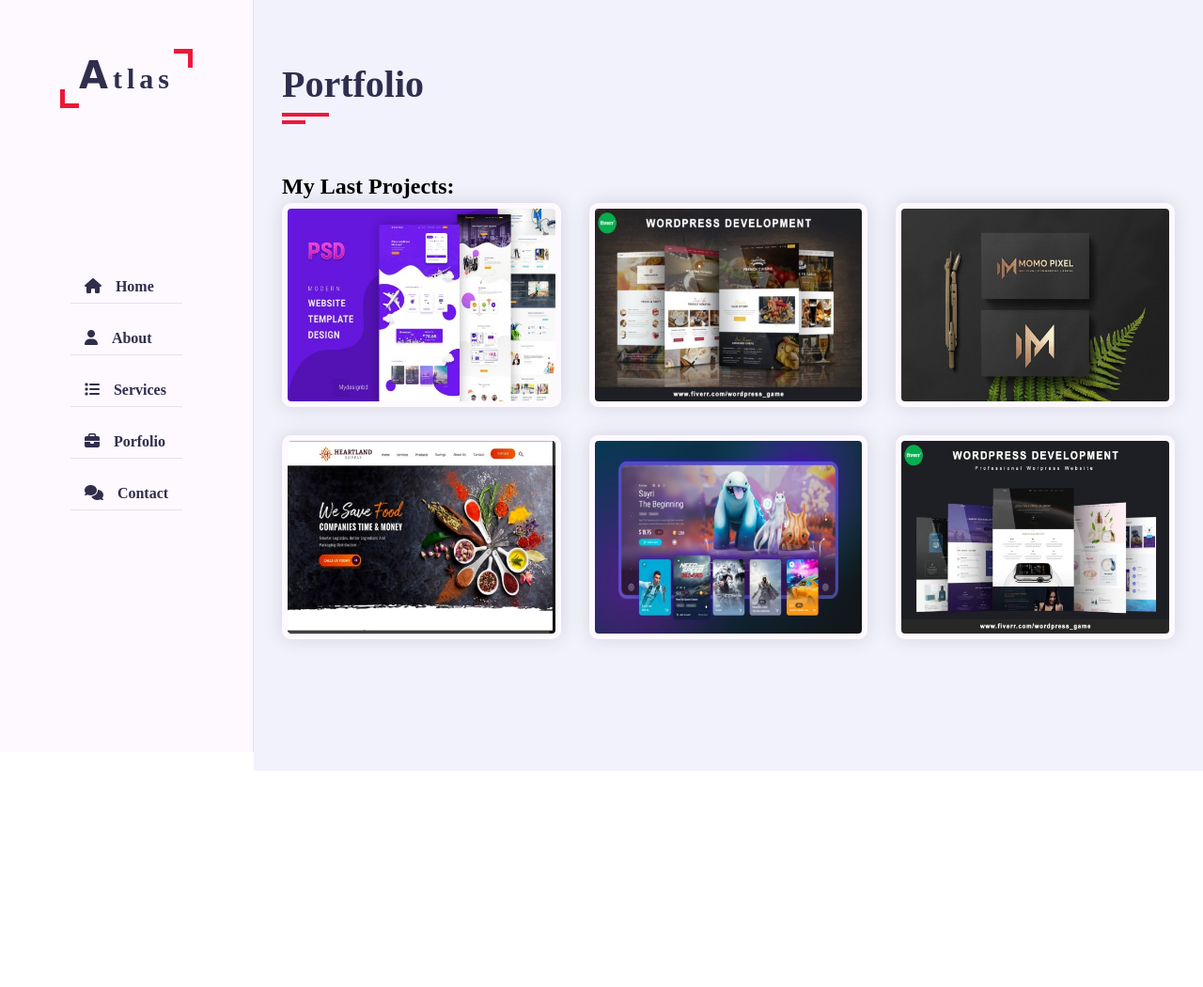
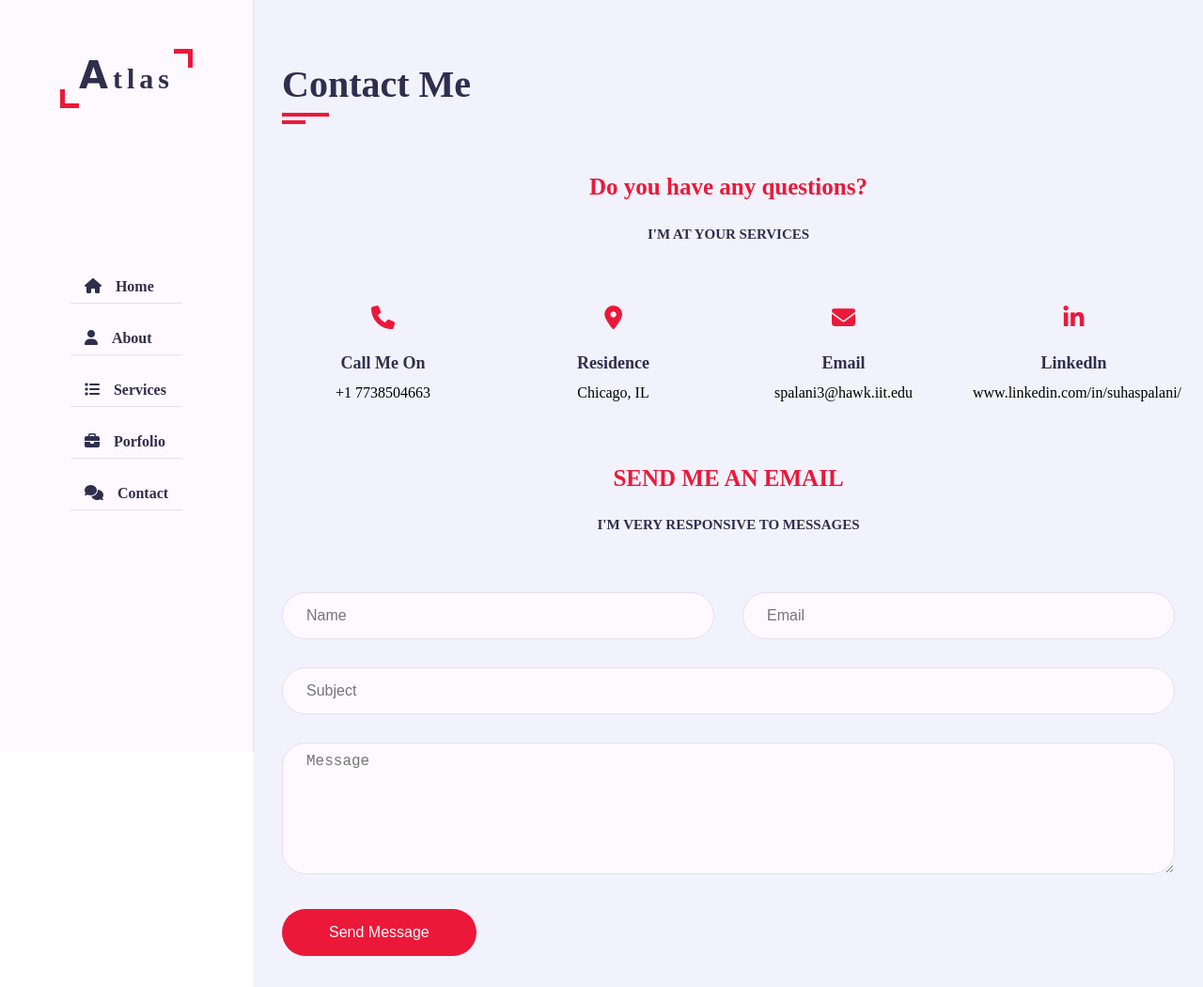
Before and after one commit to SuhasPalani/suhas-portfolio, a plain HTML site: page index.html in a window 1280 px wide. Shown: the top 1050 px of the page at 94% size. Before the commit the page ends 820 px from the top, so only its background shows below. Drawn offline with Linux system fonts and the light colour scheme; a web font is replaced by a local one.

Commit message:
end of contact section

```diff
--- a/css/style.css
+++ b/css/style.css
@@ -633,3 +633,97 @@ h3.my-profession {
   width: 100%;
   display: block;
 }
+
+/* contact */
+.contact-title
+{
+  color: var(--skin-color);
+  text-align: center;
+  font-size: 25px;
+  margin-bottom: 20px;
+}
+.contact-sub-title
+{
+  color: var(--text-black-900);
+  text-align: center;
+  font-size: 15px;
+  margin-bottom: 60px;
+}
+
+.contact .contact-info-item
+{
+  flex: 0 0 25%;
+  max-width: 25%;
+  text-align: center;
+  margin-bottom: 60px;
+}
+
+.contact .contact-info-item .icon{
+  font-size: 25px;
+  color: var(--skin-color);
+  display: inline-block;
+}
+
+.contact .contact-info-item h4{
+  font-size: 18px;
+  font-weight: 700;
+  color: var(--text-black-900);
+  text-transform: capitalize;
+  margin: 15px 0 5px;
+}
+
+.contact .contact-info-item p
+{
+  font-size: 16px;
+  line-height: 25px;
+  color: var(--text-black-700);
+  font-weight: 400;
+}
+
+.contact .contact-form
+{
+  flex: 0 0 100%;
+  max-width: 100%;
+}
+
+.contact .contact-form .col-6{
+  flex: 0 0 50%;
+  max-width: 50%;
+}
+
+.contact .contact-form .col-12{
+  flex: 0 0 100%;
+  max-width: 100%;
+}
+
+.contact .contact-form .form-item{
+  margin-bottom: 30px;
+}
+
+.contact .contact-form .form-item .form-control{
+  width: 100%;
+  height: 50px;
+  border-radius: 25px;
+  background: var(--bg-black-100);
+  border: 1px solid var(--bg-black-50);
+  padding: 10px 25px;
+  font-size: 16px;
+  color: var(--text-black-700);
+  transition: all 0.3s ease;
+
+}
+
+.contact .contact-form .form-item .form-control:focus{
+  box-shadow: 0 0 20px rgba(48,46,77,0.15);
+}
+
+.contact .contact-form .form-item textarea.form-control{
+  height: 140px;
+
+}
+
+
+.contact .contact-form .btn{
+  height: 50px;
+  padding: 0 50px;
+}
--- a/index.html
+++ b/index.html
@@ -398,7 +398,7 @@
       </section>
       <!-- Services Section End  -->
       <!-- Portfolio Section Start  -->
-      <section class="portfolio section">
+      <section class="portfolio section hidden">
         <div class="container">
           <div class="row">
             <div class="section-title padd-15">
@@ -470,6 +470,89 @@
       </section>
 
       <!-- Portfolio Section End  -->
+      <!-- Contact Section Start  -->
+
+      <section class="contact section">
+        <div class="container">
+          <div class="row">
+            <div class="section-title padd-15">
+              <h2>Contact Me</h2>
+            </div>
+          </div>
+          <h3 class="contact-title padd-15">Do you have any questions?</h3>
+          <h4 class="contact-sub-title padd-15">I'M AT YOUR SERVICES</h4>
+          <div class="row">
+            <!-- Contact info Item Start -->
+            <div class="contact-info-item padd-15">
+              <div class="icon"><i class="fa fa-phone"></i></div>
+              <h4>Call Me on</h4>
+              <p>+1 7738504663</p>
+            </div>
+            <!-- Contact info Item End -->
+             <!-- Contact info Item Start -->
+             <div class="contact-info-item padd-15">
+              <div class="icon"><i class="fa fa-map-marker-alt"></i></div>
+              <h4>Residence</h4>
+              <p>Chicago, IL</p>
+            </div>
+            <!-- Contact info Item End -->
+             <!-- Contact info Item Start -->
+             <div class="contact-info-item padd-15">
+              <div class="icon"><i class="fa fa-envelope"></i></div>
+              <h4>Email</h4>
+              <p>spalani3@hawk.iit.edu</p>
+            </div>
+            <!-- Contact info Item End -->
+             <!-- Contact info Item Start -->
+             <div class="contact-info-item padd-15">
+              <div class="icon"><i class="fa-brands fa-linkedin-in"></i></div>
+              <h4>Linkedln</h4>
+              <p>www.linkedin.com/in/suhaspalani/</p>
+            </div>
+            <!-- Contact info Item End -->
+          </div>
+          <h3 class="contact-title padd-15">SEND ME AN EMAIL</h3>
+          <h4 class="contact-sub-title padd-15">I'M VERY RESPONSIVE TO MESSAGES</h4>
+          <!-- Contact Form -->
+          <div class="row">
+            <div class="contact-form padd-15">
+              <div class="row">
+                <div class="form-item col-6 padd-15">
+                  <div class="form-group">
+                    <input type="text" class="form-control" placeholder="Name">
+                  </div>
+                </div>
+                <div class="form-item col-6 padd-15">
+                  <div class="form-group">
+                    <input type="email" class="form-control" placeholder="Email">
+                  </div>
+                </div>
+              </div>
+              <div class="row">
+                <div class="form-item col-12 padd-15">
+                  <div class="form-group">
+                    <input type="text" class="form-control" placeholder="Subject">
+                  </div>
+                </div>
+              </div>
+              <div class="row">
+                <div class="form-item col-12 padd-15">
+                  <div class="form-group">
+                    <textarea name="" class="form-control" id="" placeholder="Message"></textarea>
+                  </div>
+                </div>
+              </div>
+              <div class="row">
+                <div class="form-item col-12 padd-15">
+                  <button type="submit" class="btn">Send Message</button>
+                </div>
+              </div>
+            </div>
+          </div>
+        </div>
+      </section>
+
+      <!-- Contact Section End  -->
     </div>
     <!-- Main content End -->
   </div>
```
